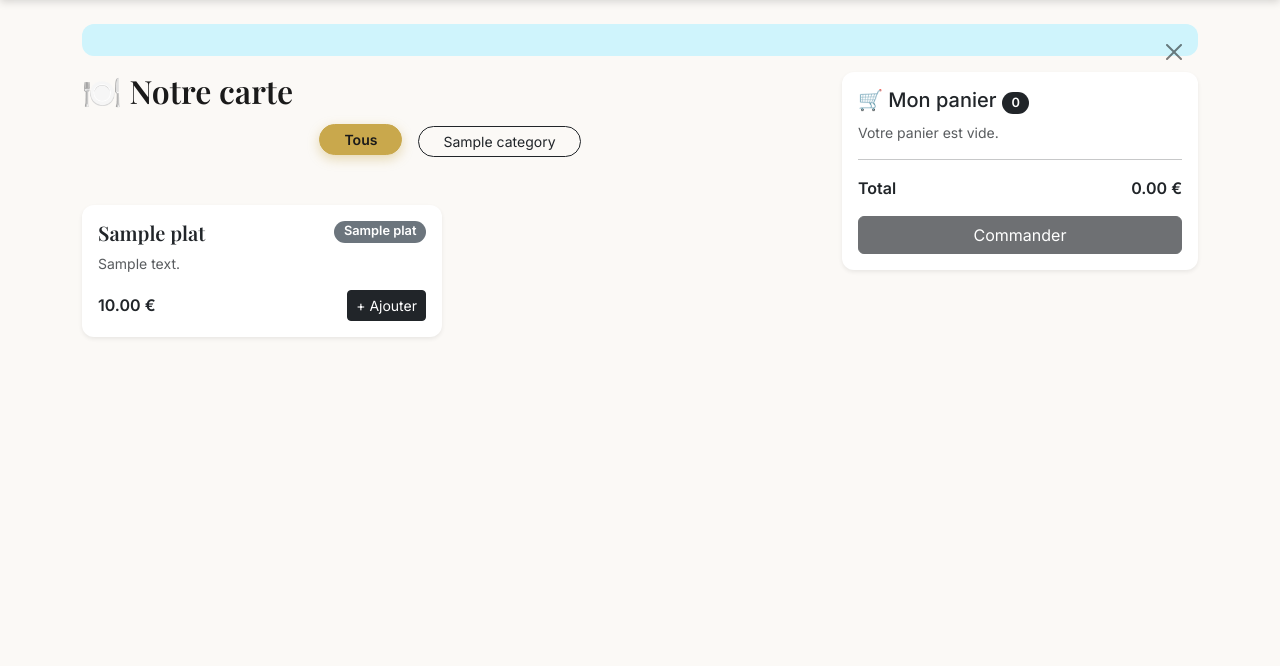
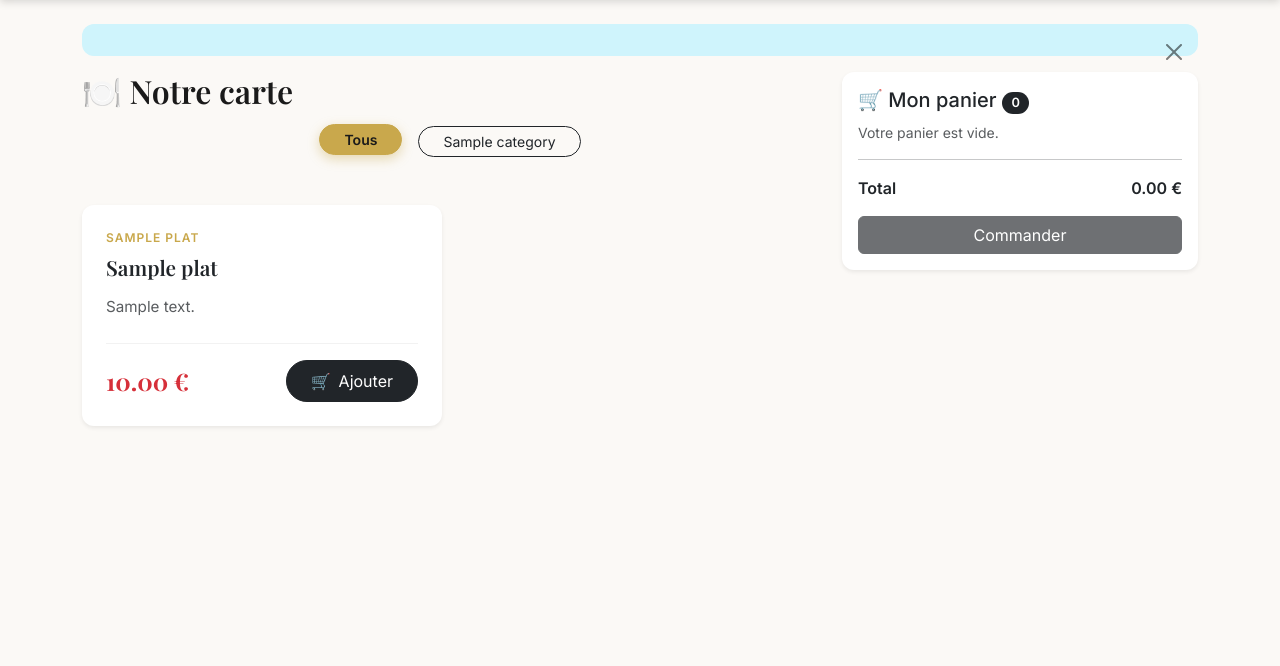
Before and after one commit to merwanerachedi/SAE-WebSite, a PHP site: template projet-restaurant/views/plats/catalogue.php in a window 1280 px wide. Shown: the part 72-738 px from the top of the page. Run offline with PHP 8.4, Linux system fonts and the light colour scheme; the template is opened without the code that fills it: most values are stand-ins (such as "Sample title", 1, 10 or a date in 2020); data that the repository does not hold is empty; some libraries are stand-ins or nearby versions.

Commit message:
style(front): améliorer la structure visuelle des cartes plats

```diff
--- a/projet-restaurant/views/plats/catalogue.php
+++ b/projet-restaurant/views/plats/catalogue.php
@@ -19,22 +19,29 @@
             <?php foreach ($plats as $plat): ?>
             <div class="col plat-card" data-cat="<?= htmlspecialchars($plat['categorie_nom']) ?>">
                 <div class="card h-100 shadow-sm">
-                    <div class="card-body">
-                        <div class="d-flex justify-content-between align-items-start mb-1">
-                            <h5 class="card-title mb-0"><?= htmlspecialchars($plat['nom']) ?></h5>
-                            <span class="badge bg-secondary"><?= htmlspecialchars($plat['categorie_nom']) ?></span>
+                    <div class="card-body p-4 d-flex flex-column">
+                        <!-- Categorie discrete et elegante -->
+                        <div class="text-uppercase text-dore mb-2" style="font-size: 0.75rem; font-weight: 600; letter-spacing: 1px;">
+                            <?= htmlspecialchars($plat['categorie_nom']) ?>
                         </div>
-                        <p class="card-text text-muted small mt-2">
+
+                        <!-- Nom du plat -->
+                        <h4 class="card-title mb-3" style="font-size: 1.3rem;"><?= htmlspecialchars($plat['nom']) ?></h4>
+
+                        <!-- Description flexible -->
+                        <p class="card-text text-muted mb-4 flex-grow-1" style="font-size: 0.95rem; line-height: 1.5;">
                             <?= htmlspecialchars($plat['description'] ?? '') ?>
                         </p>
-                        <div class="d-flex justify-content-between align-items-center mt-3">
-                            <strong class="text-dark"><?= number_format($plat['prix'], 2) ?> €</strong>
-                            <!-- Bouton panier — fonctionnel à l'étape 14 -->
-                            <button class="btn btn-dark btn-sm btn-add-cart"
+
+                        <!-- Zone Prix et Bouton (isolee par une bordure subtile) -->
+                        <div class="d-flex justify-content-between align-items-center mt-auto pt-3 border-top" style="border-color: rgba(0,0,0,0.05) !important;">
+                            <span class="prix fs-4 mb-0"><?= number_format($plat['prix'], 2) ?> €</span>
+
+                            <button class="btn btn-dark rounded-pill px-4 py-2 btn-add-cart d-flex align-items-center gap-2 transition"
                                     data-id="<?= $plat['id'] ?>"
                                     data-nom="<?= htmlspecialchars($plat['nom']) ?>"
                                     data-prix="<?= $plat['prix'] ?>">
-                                + Ajouter
+                                🛒 <span>Ajouter</span>
                             </button>
                         </div>
                     </div>
```
